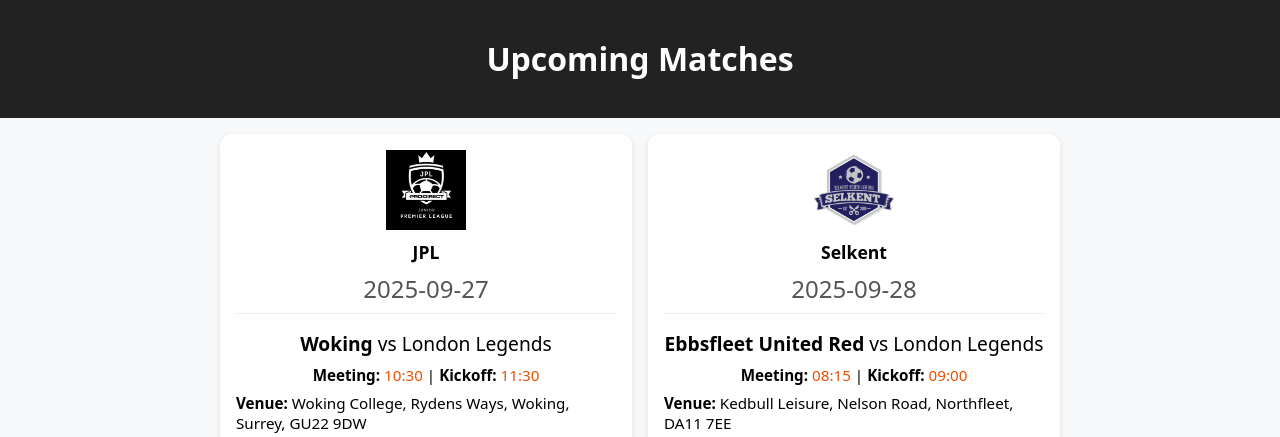
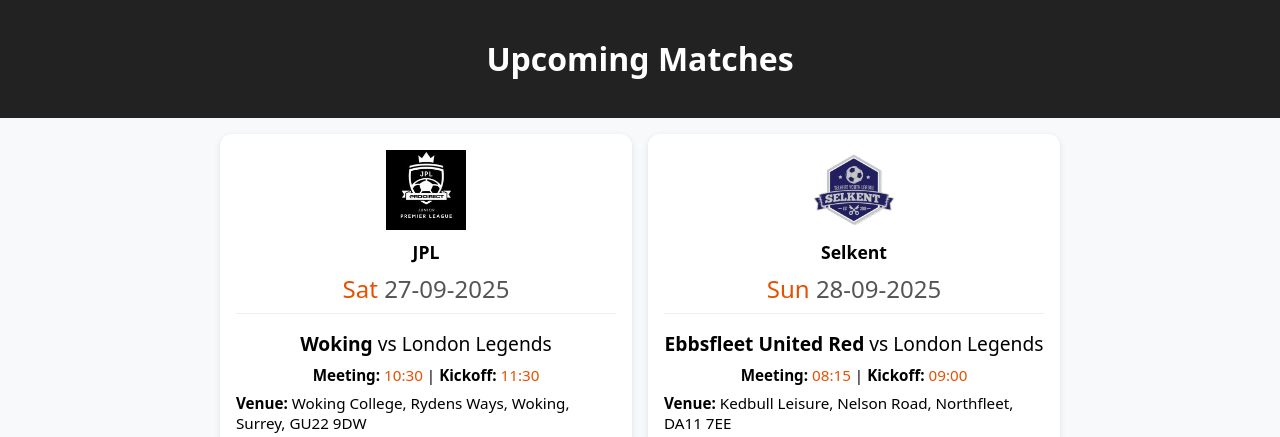
Before and after one commit to romanfq/legends-schedules, a Jekyll site: the page built from index.html, in a window 1280 px wide, cut to the strip 0-437 px from the top of the page. Built offline with Jekyll 4.4.1, drawn with Linux system fonts in a browser that asks for light colours.

Commit message:
Changed date format and fixed .gitignore

```diff
--- a/_data/weekends/2025-09-27.json
+++ b/_data/weekends/2025-09-27.json
@@ -3,7 +3,7 @@
   "matches": [
     {
       "league": "JPL",
-      "date": "2025-09-27",
+      "date": "27-09-2025",
       "status": "scheduled",
       "meeting_time": "10:30",
       "kickoff_time": "11:30",
@@ -17,7 +17,7 @@
     },
     {
       "league": "Selkent",
-      "date": "2025-09-28",
+      "date": "28-09-2025",
       "status": "scheduled",
       "meeting_time": "08:15",
       "kickoff_time": "09:00",
--- a/index.html
+++ b/index.html
@@ -24,7 +24,7 @@
             </div>
             <div class="league-name">{{ match.league }}</div>
         </div>
-        <div class="match-date">{{ match.date }}</div>
+        <div class="match-date"><span class="timing">{{ match.date | date : "%a"}}</span>&nbsp;{{ match.date }}</div>
         <div class="match-card-body">
             {% if match.status != "scheduled" %}
             <p class="status-{{ match.status }}">{{ match.status | upcase }}</p>
```
Also changed, not shown: 1 other file.
